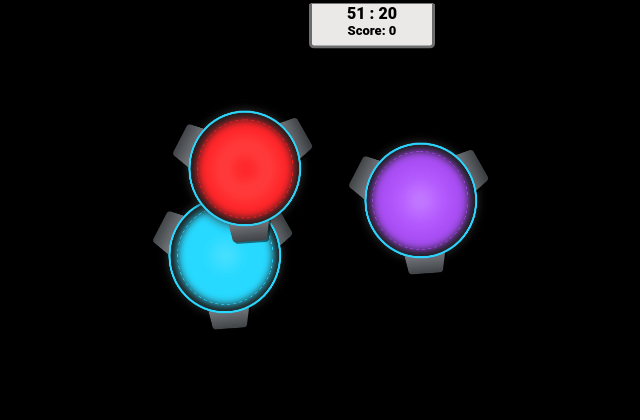
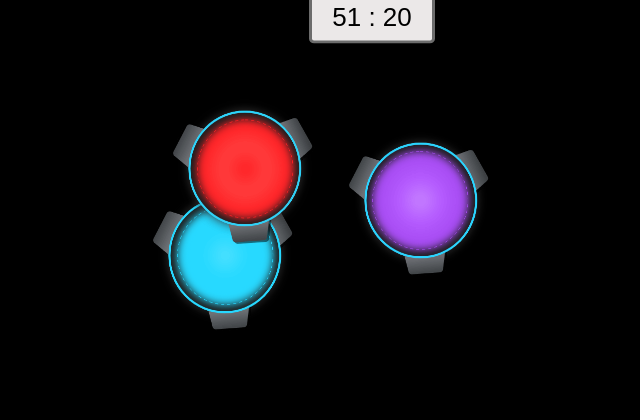
Before and after one commit to anildadhich0024/blazepod, a PHP site: page / in a window 1280 px wide. Shown: the top 420 px of the page, without its empty margins (268-908 px from the left). Run offline with PHP 8.4, Linux system fonts and the light colour scheme; some web fonts are replaced.

Commit message:
Upload Game

```diff
--- a/index.html
+++ b/index.html
@@ -7,6 +7,7 @@
     <meta name="viewport" content="width=device-width, initial-scale=1.0">
     <title>Game</title>
     <link rel="stylesheet" href="styles/style.css">
+    <link href="http://fonts.cdnfonts.com/css/led-digital-7" rel="stylesheet">
 </head>
 
 <body style="background-color:black;">
@@ -20,7 +21,7 @@
             <span id="seconds">00 : </span>
             <span id="milliseconds">00</span>
         </div>
-        <div class="score">	Score: <span>0</span> </div>
+        <!-- <div class="score">	Score: <span>0</span> </div> -->
 	</div>
     <div class="animatedDivs"></div>
     <script src="https://code.jquery.com/jquery-3.6.0.min.js"
--- a/styles/style.css
+++ b/styles/style.css
@@ -11,13 +11,13 @@ div.a {
     text-align: center;
     width: 100px;
     z-index: 99999;
-    top: 26px;
+    top: 20px;
     right: 50%;
     transform: translate(50%,-50%);
-    font-family: 'Roboto', sans-serif;
-    font-size: 16px;
-    font-weight: 900;
-    padding: 0px 10px 8px 10px;
+    font-family: 'LED Digital 7', sans-serif;
+    font-size: 26px;
+    font-weight: 400;
+    padding: 5px 10px 8px 10px;
     background: #ebe8e8;
     border-radius: 0px 0px 5px 5px;
     border: #6c6c6c solid 3px;
```
